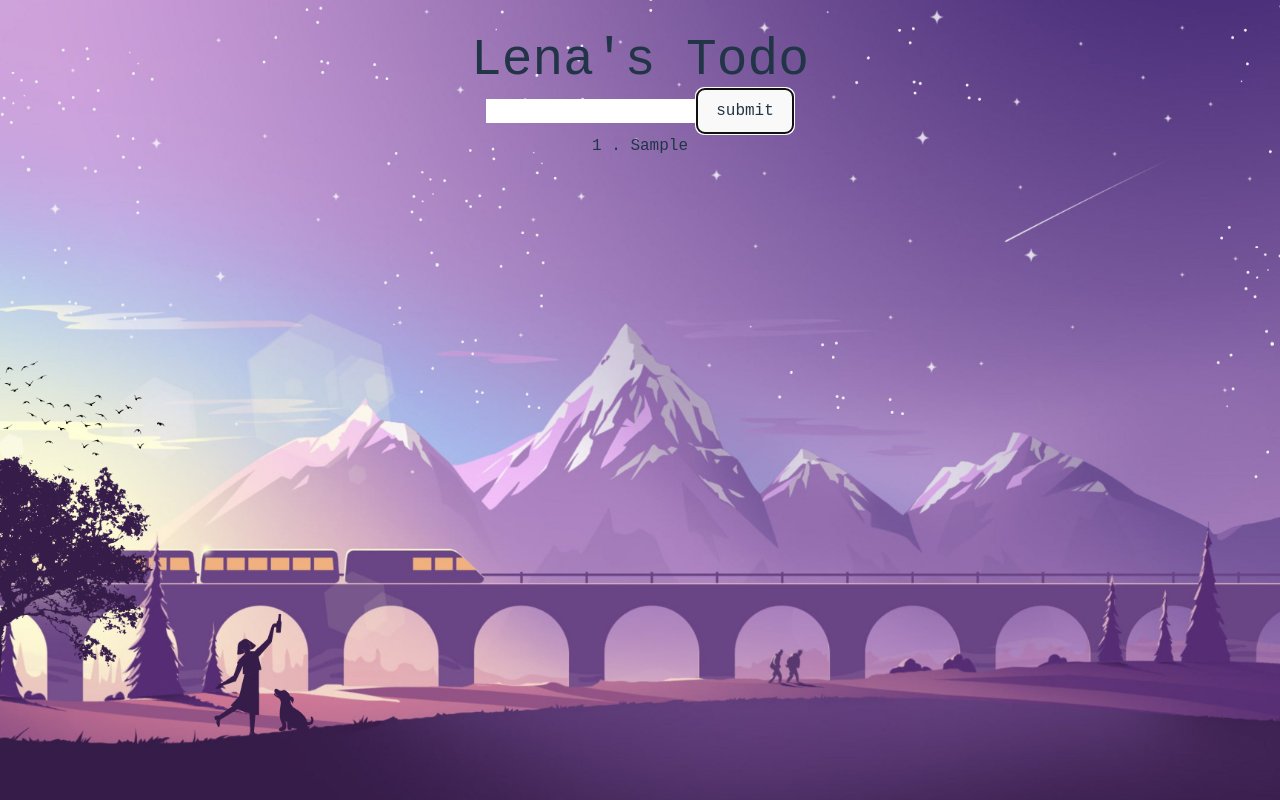
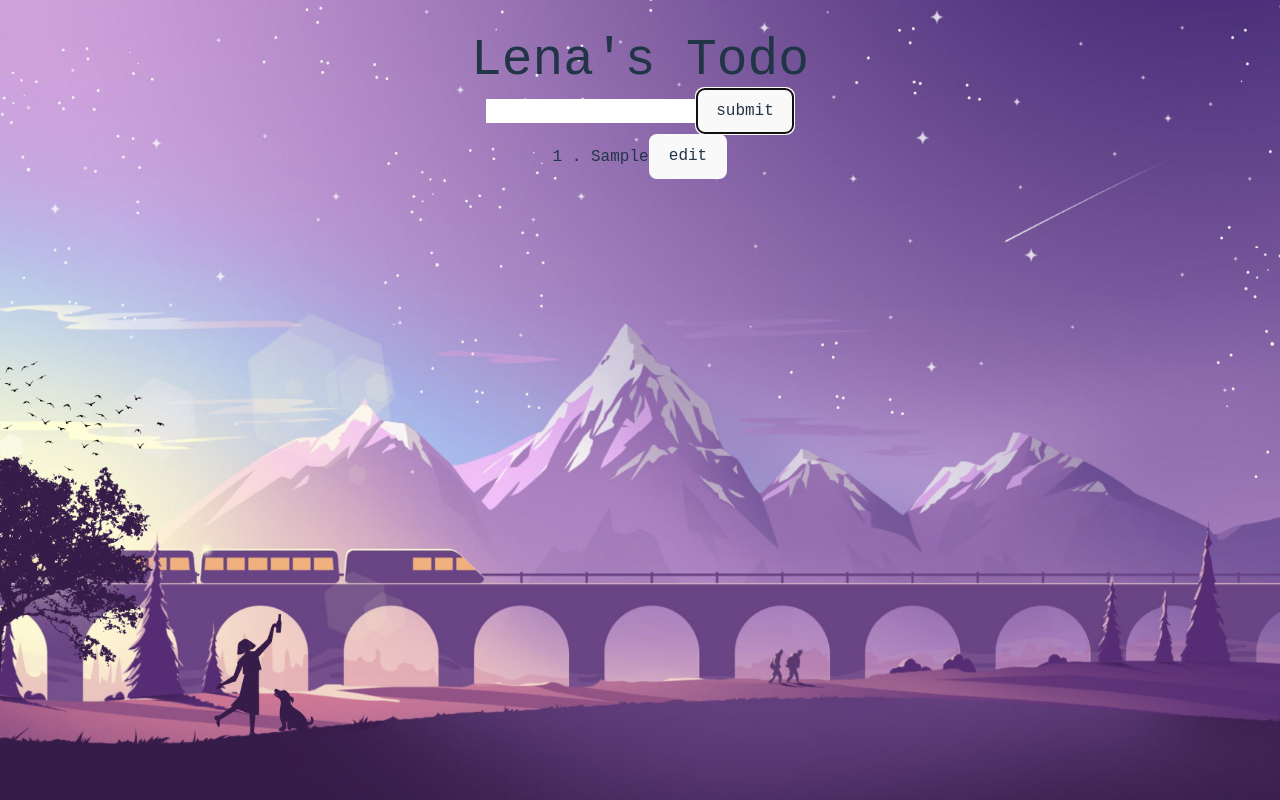
Before and after one commit to lenayoo/notion-todo, a React (Vite) app: page / in a window 1280 px wide. Both pictures are taken after typing "Sample" into the empty fields and a click on the button "submit". Built offline with nearby package versions, Linux system fonts and the light colour scheme.

Commit message:
add edit fn

```diff
--- a/src/App.tsx
+++ b/src/App.tsx
@@ -18,6 +18,10 @@ const App = () => {
     },
     [list, todo]
   );
+
+  const editHandler = (todo: string) => {
+    console.log("clicked", todo);
+  };
 
   return (
     <div className="flex justify-center items-center flex-col">
@@ -40,6 +44,13 @@ const App = () => {
           {list.map((todo, index) => (
             <li key={index}>
               {index + 1} . {todo}
+              <button
+                type="submit"
+                className=""
+                onClick={() => editHandler(todo)}
+              >
+                edit
+              </button>
             </li>
           ))}
         </ul>
```
